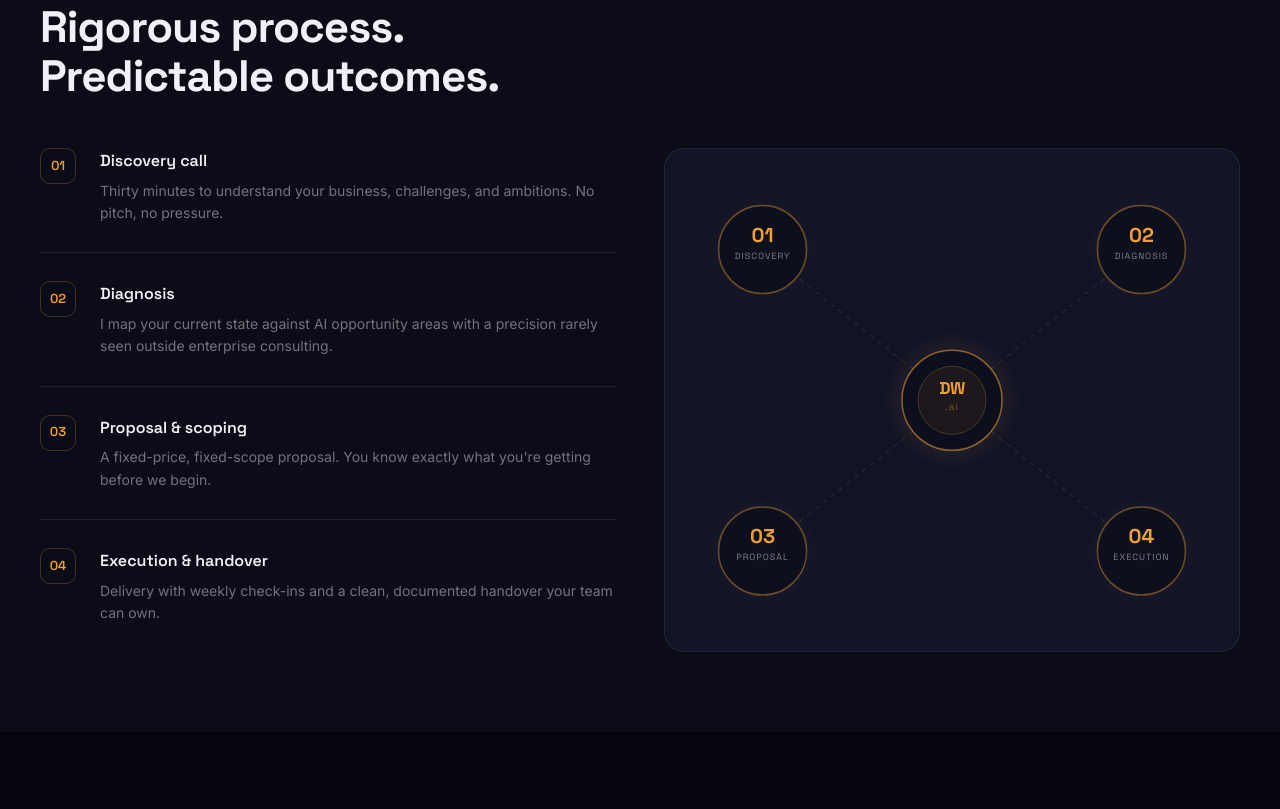
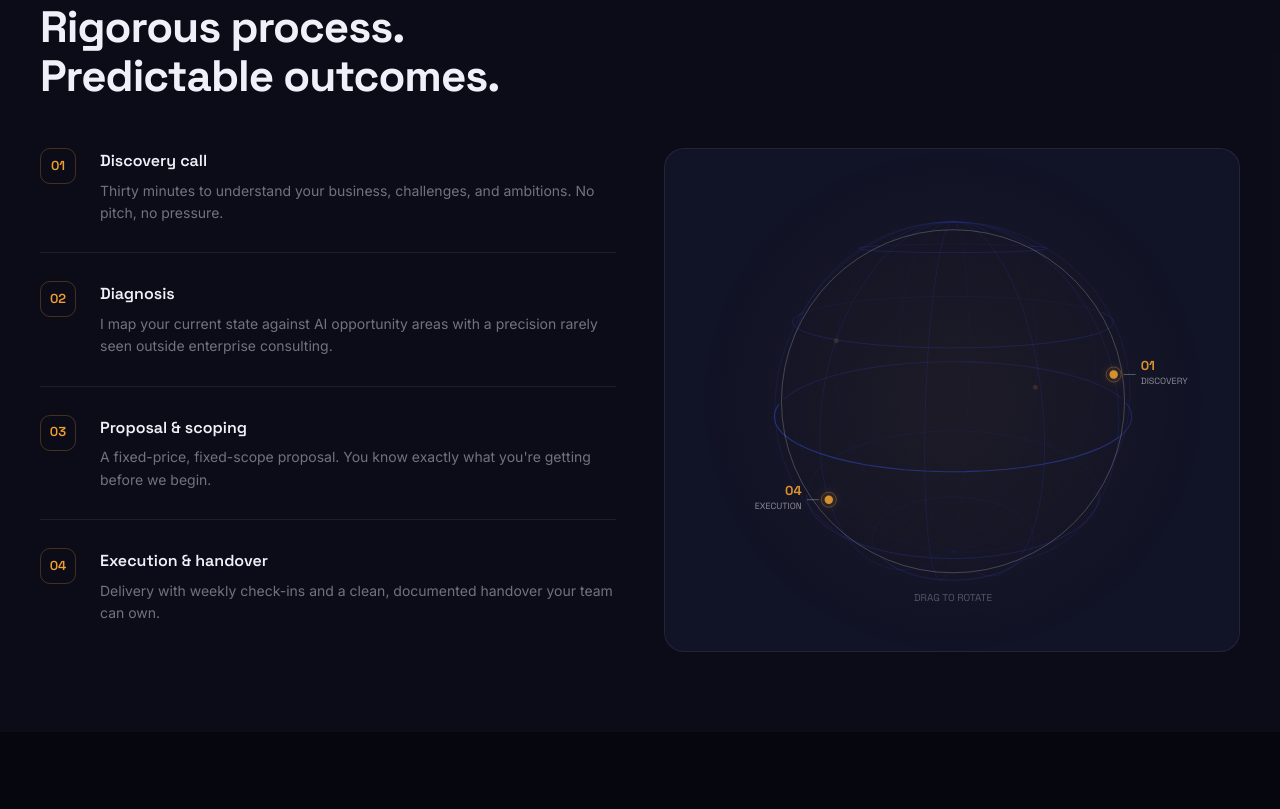
Before and after one commit to danielwalsh-ai/danielwalsh.ai, a website: page public/index.html in a window 1280 px wide. Shown: the part 1981-2790 px from the top of the page. Drawn offline with Linux system fonts and the light colour scheme; no server answers; animation ran at ten frames a second.

Commit message:
Torus: electric-blue dust/edges/glow + inner panel detail; Process: draggable rotating outcome globe replaces static diagram
Co-Authored-By: Claude Opus 4.8 <noreply@anthropic.com>

```diff
--- a/public/index.html
+++ b/public/index.html
@@ -843,58 +843,7 @@ footer {
         </div>
       </div>
       <div class="process-visual" id="orbit-visual">
-        <!-- No viewBox: percentage coordinates anchor nodes to the panel's real
-             corners at any panel size, so the diagram always fills it. Radii are
-             fixed px so circles stay round. -->
-        <svg xmlns="http://www.w3.org/2000/svg" style="width:100%;height:100%;position:absolute;inset:0;">
-          <defs>
-            <radialGradient id="cGlow" cx="50%" cy="50%" r="50%">
-              <stop offset="0%" stop-color="#f0a030" stop-opacity="0.22"/>
-              <stop offset="100%" stop-color="#f0a030" stop-opacity="0"/>
-            </radialGradient>
-            <radialGradient id="nGlow" cx="50%" cy="50%" r="50%">
-              <stop offset="0%" stop-color="#f0a030" stop-opacity="0.10"/>
-              <stop offset="100%" stop-color="#f0a030" stop-opacity="0"/>
-            </radialGradient>
-          </defs>
-
-          <!-- Connector lines from centre to each node -->
-          <line x1="50%" y1="50%" x2="17%" y2="20%" stroke="rgba(240,160,48,0.2)" stroke-width="1" stroke-dasharray="5 5"/>
-          <line x1="50%" y1="50%" x2="83%" y2="20%" stroke="rgba(240,160,48,0.2)" stroke-width="1" stroke-dasharray="5 5"/>
-          <line x1="50%" y1="50%" x2="17%" y2="80%" stroke="rgba(240,160,48,0.2)" stroke-width="1" stroke-dasharray="5 5"/>
-          <line x1="50%" y1="50%" x2="83%" y2="80%" stroke="rgba(240,160,48,0.2)" stroke-width="1" stroke-dasharray="5 5"/>
-
-          <!-- NODE 1 — top left -->
-          <circle cx="17%" cy="20%" r="58" fill="url(#nGlow)"/>
-          <circle cx="17%" cy="20%" r="44" fill="rgba(13,15,28,0.95)" stroke="rgba(240,160,48,0.4)" stroke-width="1.5"/>
-          <text x="17%" y="20%" dy="-8" text-anchor="middle" fill="#f0a030" font-family="'Space Grotesk',sans-serif" font-size="20" font-weight="700">01</text>
-          <text x="17%" y="20%" dy="9" text-anchor="middle" fill="rgba(240,240,248,0.5)" font-family="'Space Grotesk',sans-serif" font-size="9" letter-spacing="1">DISCOVERY</text>
-
-          <!-- NODE 2 — top right -->
-          <circle cx="83%" cy="20%" r="58" fill="url(#nGlow)"/>
-          <circle cx="83%" cy="20%" r="44" fill="rgba(13,15,28,0.95)" stroke="rgba(240,160,48,0.4)" stroke-width="1.5"/>
-          <text x="83%" y="20%" dy="-8" text-anchor="middle" fill="#f0a030" font-family="'Space Grotesk',sans-serif" font-size="20" font-weight="700">02</text>
-          <text x="83%" y="20%" dy="9" text-anchor="middle" fill="rgba(240,240,248,0.5)" font-family="'Space Grotesk',sans-serif" font-size="9" letter-spacing="1">DIAGNOSIS</text>
-
-          <!-- NODE 3 — bottom left -->
-          <circle cx="17%" cy="80%" r="58" fill="url(#nGlow)"/>
-          <circle cx="17%" cy="80%" r="44" fill="rgba(13,15,28,0.95)" stroke="rgba(240,160,48,0.4)" stroke-width="1.5"/>
-          <text x="17%" y="80%" dy="-8" text-anchor="middle" fill="#f0a030" font-family="'Space Grotesk',sans-serif" font-size="20" font-weight="700">03</text>
-          <text x="17%" y="80%" dy="9" text-anchor="middle" fill="rgba(240,240,248,0.5)" font-family="'Space Grotesk',sans-serif" font-size="9" letter-spacing="1">PROPOSAL</text>
-
-          <!-- NODE 4 — bottom right -->
-          <circle cx="83%" cy="80%" r="58" fill="url(#nGlow)"/>
-          <circle cx="83%" cy="80%" r="44" fill="rgba(13,15,28,0.95)" stroke="rgba(240,160,48,0.4)" stroke-width="1.5"/>
-          <text x="83%" y="80%" dy="-8" text-anchor="middle" fill="#f0a030" font-family="'Space Grotesk',sans-serif" font-size="20" font-weight="700">04</text>
-          <text x="83%" y="80%" dy="9" text-anchor="middle" fill="rgba(240,240,248,0.5)" font-family="'Space Grotesk',sans-serif" font-size="9" letter-spacing="1">EXECUTION</text>
-
-          <!-- CENTRAL NODE -->
-          <circle cx="50%" cy="50%" r="70" fill="url(#cGlow)"/>
-          <circle cx="50%" cy="50%" r="50" fill="rgba(13,15,28,0.97)" stroke="rgba(240,160,48,0.55)" stroke-width="1.5"/>
-          <circle cx="50%" cy="50%" r="34" fill="rgba(240,160,48,0.06)" stroke="rgba(240,160,48,0.25)" stroke-width="1"/>
-          <text x="50%" y="50%" dy="-6" text-anchor="middle" fill="#f0a030" font-family="'Space Grotesk',sans-serif" font-size="17" font-weight="700" letter-spacing="-0.5">DW</text>
-          <text x="50%" y="50%" dy="10" text-anchor="middle" fill="rgba(240,160,48,0.45)" font-family="'Space Grotesk',sans-serif" font-size="10" letter-spacing="1">.ai</text>
-        </svg>
+        <canvas id="process-globe" style="width:100%;height:100%;position:absolute;inset:0;cursor:grab;"></canvas>
       </div>
     </div>
   </div>
@@ -1120,6 +1069,7 @@ footer {
   let W,H,dpr=1;
 
   const WHITE=(a)=>`rgba(240,240,248,${a})`;
+  const BLUE=(a)=>`rgba(61,90,254,${a})`;
 
   /* ── Faceted torus: NU panels around the ring × NV around the tube ── */
   const NU=14, NV=6, RMAJ=1.0, RTUBE=0.44, GAP=0.10;
@@ -1128,13 +1078,13 @@ footer {
     for(let j=0;j<NV;j++){
       const u0=(i+GAP/2)/NU*Math.PI*2, u1=(i+1-GAP/2)/NU*Math.PI*2;
       const v0=(j+GAP/2)/NV*Math.PI*2, v1=(j+1-GAP/2)/NV*Math.PI*2;
-      /* stardust: random points inside the panel, in torus (u,v) space */
+      /* stardust: [u, v, size, isBlue] — a share of the dust glows electric blue */
       const dust=[];
-      const n=6+Math.floor(((i*7+j*13)%9));      /* deterministic count */
+      const n=12+Math.floor(((i*7+j*13)%12));    /* deterministic count */
       let seed=i*131+j*17+1;
       const rnd=()=>{seed=(seed*16807)%2147483647;return seed/2147483647;};
-      for(let k=0;k<n;k++)dust.push([u0+(u1-u0)*rnd(), v0+(v1-v0)*rnd(), 0.4+rnd()*0.9]);
-      panels.push({u0,u1,v0,v1,dust});
+      for(let k=0;k<n;k++)dust.push([u0+(u1-u0)*rnd(), v0+(v1-v0)*rnd(), 0.4+rnd()*0.9, rnd()<0.28?1:0]);
+      panels.push({u0,u1,v0,v1,dust,blueEdge:(i*NV+j)%5===0});
     }
   }
 
@@ -1201,6 +1151,11 @@ footer {
 
     const narrow=W<1000;
     ctx.globalAlpha=narrow?0.45:0.8;
+
+    /* soft electric-blue core glow behind the ring */
+    const glow=ctx.createRadialGradient(cx,cy,R*0.1,cx,cy,R*1.6);
+    glow.addColorStop(0,BLUE(0.07));glow.addColorStop(1,BLUE(0));
+    ctx.fillStyle=glow;ctx.fillRect(cx-R*1.6,cy-R*1.6,R*3.2,R*3.2);
 
     drawList.forEach(({P,z})=>{
       const depth=(z+1.5)/3;                 /* 0 far → 1 near */
@@ -1215,14 +1170,25 @@ footer {
       ctx.closePath();
       /* darken panel interior so nearer panels occlude farther ones */
       ctx.fillStyle=`rgba(7,7,15,${(0.55+depth*0.35).toFixed(3)})`;ctx.fill();
-      ctx.strokeStyle=WHITE(la.toFixed(3));ctx.lineWidth=0.7+depth*0.9;ctx.stroke();
-
-      /* stardust inside the panel */
+      /* every fifth panel carries an electric-blue edge; the rest stay silver */
+      ctx.strokeStyle=P.blueEdge?BLUE((la*1.1).toFixed(3)):WHITE(la.toFixed(3));
+      ctx.lineWidth=0.7+depth*0.9;ctx.stroke();
+
+      /* inner detail: mid-lines across the panel, faint blue circuitry feel */
+      const um=(P.u0+P.u1)/2, vm=(P.v0+P.v1)/2;
+      ctx.beginPath();
+      for(let k=0;k<=E;k++){const q=project(torusPoint(P.u0+(P.u1-P.u0)*k/E,vm,vFlow,rx,ry),R,cx,cy);k?ctx.lineTo(q.x,q.y):ctx.moveTo(q.x,q.y);}
+      ctx.strokeStyle=BLUE((la*0.35).toFixed(3));ctx.lineWidth=0.5;ctx.stroke();
+      ctx.beginPath();
+      for(let k=0;k<=E;k++){const q=project(torusPoint(um,P.v0+(P.v1-P.v0)*k/E,vFlow,rx,ry),R,cx,cy);k?ctx.lineTo(q.x,q.y):ctx.moveTo(q.x,q.y);}
+      ctx.strokeStyle=WHITE((la*0.22).toFixed(3));ctx.lineWidth=0.5;ctx.stroke();
+
+      /* stardust inside the panel — white sparkle with electric-blue motes */
       P.dust.forEach(d=>{
         const q=project(torusPoint(d[0],d[1],vFlow,rx,ry),R,cx,cy);
         const tw=reduced?0.7:0.55+0.45*Math.sin(t*2.2+d[0]*9+d[1]*7); /* twinkle */
-        ctx.beginPath();ctx.arc(q.x,q.y,d[2]*(0.5+depth*0.9),0,Math.PI*2);
-        ctx.fillStyle=WHITE((la*0.9*tw).toFixed(3));ctx.fill();
+        ctx.beginPath();ctx.arc(q.x,q.y,d[2]*(0.5+depth*0.9)*(d[3]?1.3:1),0,Math.PI*2);
+        ctx.fillStyle=d[3]?BLUE((la*1.1*tw).toFixed(3)):WHITE((la*0.9*tw).toFixed(3));ctx.fill();
       });
     });
     ctx.globalAlpha=1;
@@ -1249,6 +1215,187 @@ footer {
   else loop();
 })();
 
+
+/* ════ PROCESS GLOBE ════
+   "Predictable outcomes" visual: a wireframe globe with the four process
+   outcomes pinned to its surface. Auto-rotates; grab it with the mouse (or
+   finger) to spin it yourself — momentum carries on when you let go. */
+(function(){
+  const canvas=document.getElementById('process-globe');
+  if(!canvas)return;
+  const panel=canvas.parentElement;
+  const ctx=canvas.getContext('2d');
+  const reduced=window.matchMedia('(prefers-reduced-motion: reduce)').matches;
+  let W,H,dpr=1;
+
+  const WHITE=(a)=>`rgba(240,240,248,${a})`;
+  const BLUE=(a)=>`rgba(61,90,254,${a})`;
+  const AMBER=(a)=>`rgba(240,160,48,${a})`;
+
+  /* the four outcomes, pinned around the globe (lat/lng in degrees) */
+  const NODES=[
+    {lat:18,lng:0,num:'01',label:'DISCOVERY'},
+    {lat:-8,lng:90,num:'02',label:'DIAGNOSIS'},
+    {lat:14,lng:180,num:'03',label:'PROPOSAL'},
+    {lat:-14,lng:270,num:'04',label:'EXECUTION'},
+  ];
+
+  let rotY=0.6, rotX=0.30, spin=0.0045, vel=0, dragging=false, lastX=0, lastY=0, t=0;
+
+  function resize(){
+    dpr=Math.min(window.devicePixelRatio||1,2);
+    const r=panel.getBoundingClientRect();
+    W=r.width;H=r.height;
+    canvas.width=W*dpr;canvas.height=H*dpr;
+    canvas.style.width=W+'px';canvas.style.height=H+'px';
+    ctx.setTransform(dpr,0,0,dpr,0,0);
+  }
+
+  function spherePoint(latDeg,lngDeg){
+    const la=latDeg*Math.PI/180, ln=lngDeg*Math.PI/180+rotY;
+    const x=Math.cos(la)*Math.sin(ln), y=Math.sin(la), z=Math.cos(la)*Math.cos(ln);
+    /* tilt about X */
+    const c=Math.cos(rotX),s=Math.sin(rotX);
+    return [x, y*c-z*s, y*s+z*c];
+  }
+
+  function project(p,R,cx,cy){
+    const d=3.4,sc=d/(d-p[2]);
+    return {x:cx+p[0]*R*sc, y:cy-p[1]*R*sc, z:p[2]};
+  }
+
+  function drawCircle(pts,style,width){
+    ctx.beginPath();
+    pts.forEach((q,i)=>i?ctx.lineTo(q.x,q.y):ctx.moveTo(q.x,q.y));
+    ctx.strokeStyle=style;ctx.lineWidth=width;ctx.stroke();
+  }
+
+  function draw(){
+    ctx.clearRect(0,0,W,H);
+    const cx=W/2, cy=H/2, R=Math.min(W,H)*0.34;
+
+    /* soft amber core glow */
+    const glow=ctx.createRadialGradient(cx,cy,R*0.2,cx,cy,R*1.5);
+    glow.addColorStop(0,AMBER(0.05));glow.addColorStop(1,AMBER(0));
+    ctx.fillStyle=glow;ctx.fillRect(0,0,W,H);
+
+    /* latitude rings (blue mesh, brand-tertiary) */
+    for(let lat=-60;lat<=60;lat+=30){
+      const front=[],back=[];
+      for(let k=0;k<=72;k++){
+        const q=project(spherePoint(lat,k*5),R,cx,cy);
+        (q.z>0?front:back).push({k,q});
+      }
+      /* draw back half fainter, front brighter, split into runs */
+      [[back,0.10],[front,0.26]].forEach(([half,al])=>{
+        let run=[];
+        for(let i=0;i<half.length;i++){
+          if(i>0&&half[i].k!==half[i-1].k+1){ if(run.length>1)drawCircle(run,BLUE(al),lat===0?1.1:0.7); run=[]; }
+          run.push(half[i].q);
+        }
+        if(run.length>1)drawCircle(run,BLUE(lat===0?al*1.5:al),lat===0?1.1:0.7);
+      });
+    }
+    /* meridians */
+    for(let lng=0;lng<360;lng+=30){
+      const front=[],back=[];
+      for(let k=0;k<=60;k++){
+        const q=project(spherePoint(-90+k*3,lng),R,cx,cy);
+        (q.z>0?front:back).push({k,q});
+      }
+      [[back,0.08],[front,0.20]].forEach(([half,al])=>{
+        let run=[];
+        for(let i=0;i<half.length;i++){
+          if(i>0&&half[i].k!==half[i-1].k+1){ if(run.length>1)drawCircle(run,BLUE(al),0.6); run=[]; }
+          run.push(half[i].q);
+        }
+        if(run.length>1)drawCircle(run,BLUE(al),0.6);
+      });
+    }
+
+    /* limb (outline circle) */
+    ctx.beginPath();ctx.arc(cx,cy,R,0,Math.PI*2);
+    ctx.strokeStyle=WHITE(0.22);ctx.lineWidth=1;ctx.stroke();
+
+    /* outcome nodes */
+    NODES.forEach((N,i)=>{
+      const q=project(spherePoint(N.lat,N.lng),R,cx,cy);
+      const front=q.z>0;
+      const pulse=reduced?0.6:0.6+0.4*Math.sin(t*2+i*1.6);
+      if(front){
+        /* connector tick + glowing node + label */
+        ctx.save();
+        ctx.shadowColor='rgba(240,160,48,0.6)';ctx.shadowBlur=10;
+        ctx.beginPath();ctx.arc(q.x,q.y,4.2,0,Math.PI*2);
+        ctx.fillStyle=AMBER((0.55+0.35*pulse).toFixed(3));ctx.fill();
+        ctx.restore();
+        ctx.beginPath();ctx.arc(q.x,q.y,7.5,0,Math.PI*2);
+        ctx.strokeStyle=AMBER(0.30);ctx.lineWidth=1;ctx.stroke();
+        const side=q.x>cx?1:-1;
+        ctx.beginPath();ctx.moveTo(q.x+side*10,q.y);ctx.lineTo(q.x+side*22,q.y);
+        ctx.strokeStyle=WHITE(0.30);ctx.lineWidth=1;ctx.stroke();
+        ctx.font="700 13px 'Space Grotesk', sans-serif";
+        ctx.textAlign=side>0?'left':'right';ctx.textBaseline='middle';
+        ctx.fillStyle=AMBER(0.9);
+        ctx.fillText(N.num, q.x+side*27, q.y-8);
+        ctx.font="9px 'Space Grotesk', sans-serif";
+        ctx.fillStyle=WHITE(0.55);
+        ctx.fillText(N.label, q.x+side*27, q.y+7);
+      } else {
+        /* seen through the globe, faint */
+        ctx.beginPath();ctx.arc(q.x,q.y,2.5,0,Math.PI*2);
+        ctx.fillStyle=AMBER(0.14);ctx.fill();
+      }
+    });
+
+    /* hint, fades once touched */
+    if(!draw.touched){
+      ctx.font="10px 'Space Grotesk', sans-serif";ctx.textAlign='center';
+      ctx.fillStyle=WHITE(0.30);
+      ctx.fillText('DRAG TO ROTATE', cx, cy+R+26);
+    }
+  }
+
+  let gframe=0;
+  function loop(){
+    t+=0.016;
+    if(!dragging){
+      rotY+=spin+vel;
+      vel*=0.95;                              /* momentum decay after release */
+    }
+    rotX+= (Math.max(-0.9,Math.min(0.9,rotX))-rotX);
+    /* self-heal: panel may have been hidden (display:none) when first sized */
+    if(++gframe%30===0){
+      const r=panel.getBoundingClientRect();
+      if(Math.abs(W-r.width)>1||Math.abs(H-r.height)>1)resize();
+    }
+    if(W>0)draw();
+    requestAnimationFrame(loop);
+  }
+
+  function startDrag(x,y){dragging=true;lastX=x;lastY=y;vel=0;draw.touched=true;canvas.style.cursor='grabbing';}
+  function moveDrag(x,y){
+    if(!dragging)return;
+    rotY+=(x-lastX)*0.006;
+    rotX=Math.max(-0.9,Math.min(0.9,rotX+(y-lastY)*0.004));
+    vel=(x-lastX)*0.0012;
+    lastX=x;lastY=y;
+    if(reduced)draw();
+  }
+  function endDrag(){dragging=false;canvas.style.cursor='grab';}
+
+  canvas.addEventListener('mousedown',e=>startDrag(e.clientX,e.clientY));
+  window.addEventListener('mousemove',e=>moveDrag(e.clientX,e.clientY));
+  window.addEventListener('mouseup',endDrag);
+  canvas.addEventListener('touchstart',e=>{startDrag(e.touches[0].clientX,e.touches[0].clientY);},{passive:true});
+  canvas.addEventListener('touchmove',e=>{moveDrag(e.touches[0].clientX,e.touches[0].clientY);},{passive:true});
+  canvas.addEventListener('touchend',endDrag);
+  window.addEventListener('resize',resize);
+
+  resize();
+  if(reduced){draw();}
+  else loop();
+})();
 
 /* ════ NAV ════ */
 window.addEventListener('scroll',()=>document.getElementById('navbar').classList.toggle('scrolled',window.scrollY>60));
```
